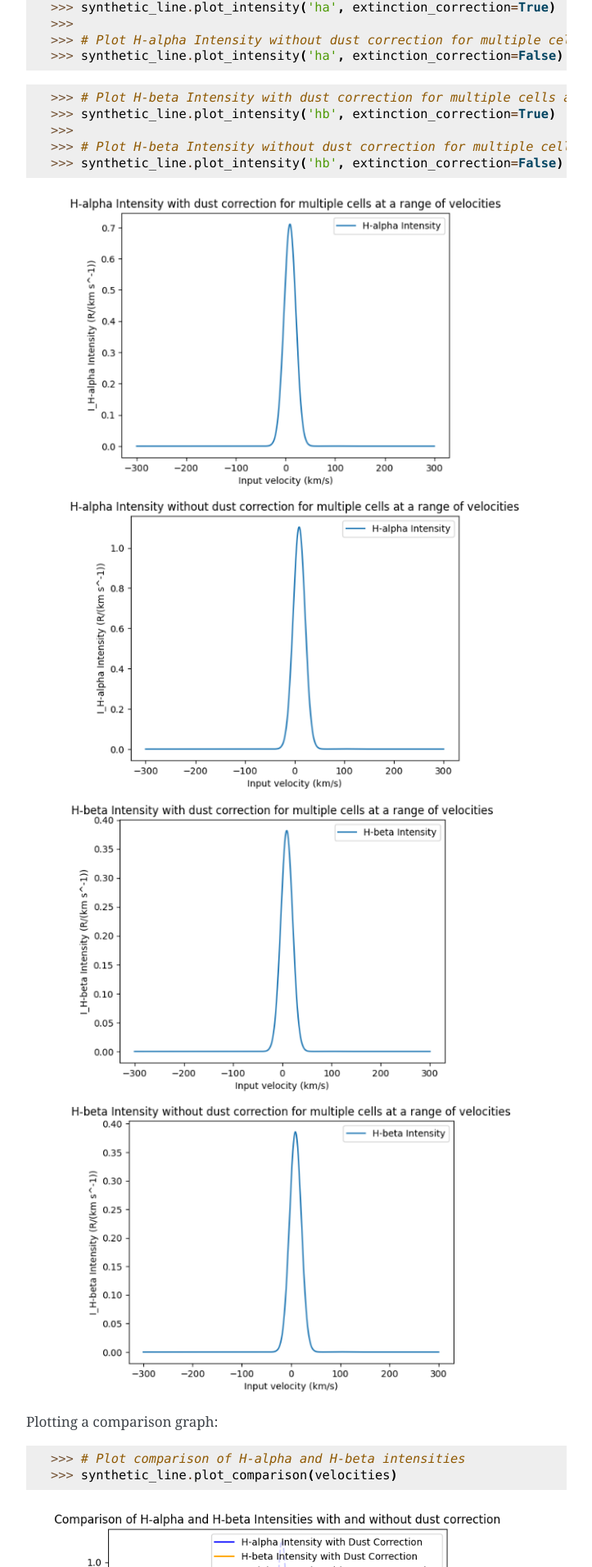
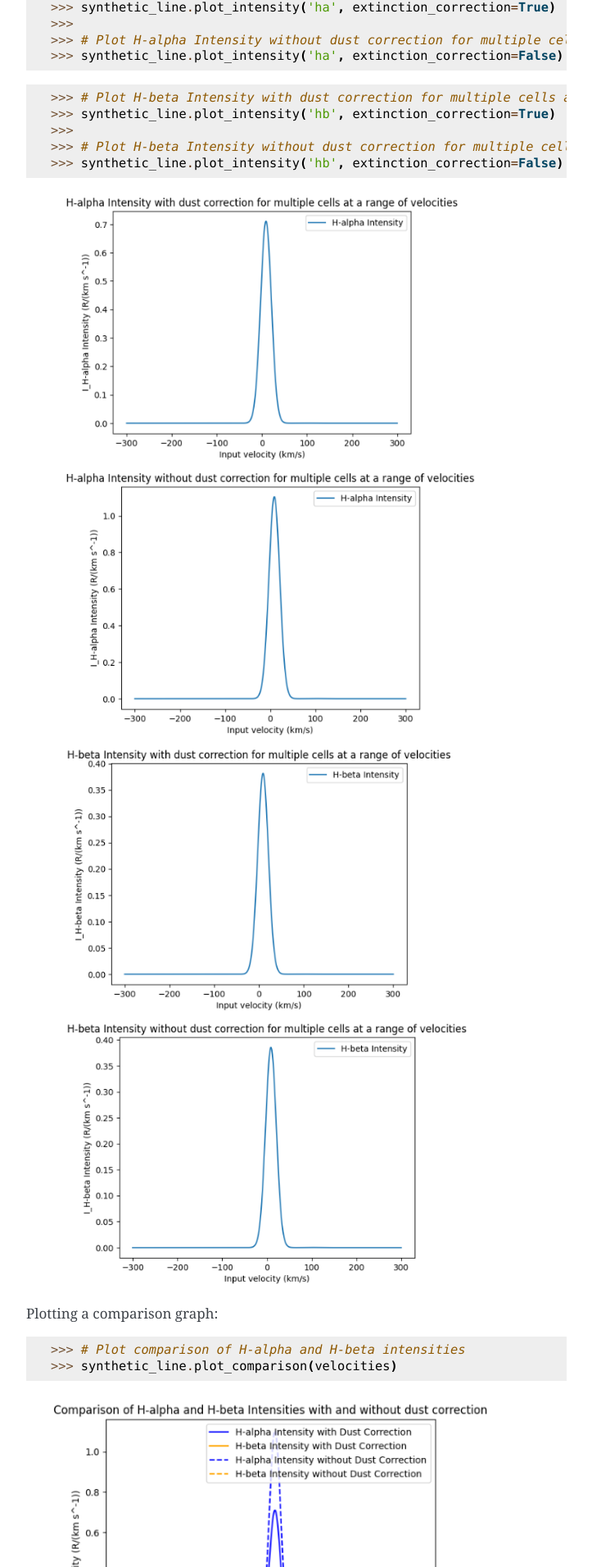
Before and after one commit to seanthelam/lampy, a Sphinx documentation site: the page built from docs/intensity_graphs.rst, in a window 1280 px wide. Shown: the part 650-2561 px from the top of the page at 82% size, without its empty margins (388-1111 px from the left). Built offline with Sphinx 7.4.7, drawn with Linux system fonts in a browser that asks for light colours; the version number could not be read and is left out.

Commit message:
Update intensity_graphs.rst

```diff
--- a/docs/intensity_graphs.rst
+++ b/docs/intensity_graphs.rst
@@ -34,7 +34,9 @@ Plotting intensities with and without dust corrections:
     >>> synthetic_line.plot_intensity('hb', extinction_correction=False)
 
 .. image:: images/ha_intensity.png
+    :width: 600
 .. image:: images/hb_intensity.png
+    :width: 600
 
 
 Plotting a comparison graph:
@@ -43,6 +45,7 @@ Plotting a comparison graph:
     >>> synthetic_line.plot_comparison(velocities)
 
 .. image:: images/comparison_graph.png
+    :width: 600
 
 
 Plotting integrated spectra graphs:
@@ -52,3 +55,4 @@ Plotting integrated spectra graphs:
     >>> synthetic_line.plot_integrated_spectra(extinction_correction=False) # without dust correction
 
 .. image:: images/integrated_spectra.png
+    :width: 600
```
